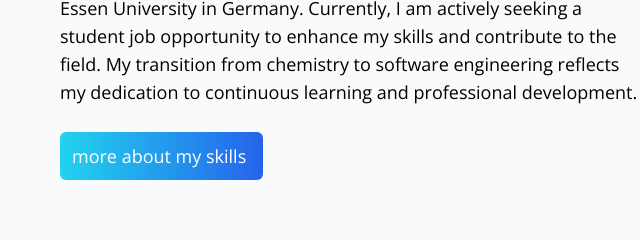
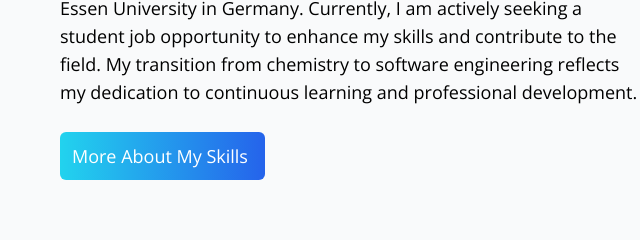
Before and after one commit to hossampy/MyPortfolio, a website: page index.html in a window 1280 px wide. Shown: the part 780-1020 px from the top of the page, 612-1252 px from the left. Drawn offline with nearby package versions, Linux system fonts and the light colour scheme; files that its build step writes are made by us from their sources; a web font is replaced by a local one.

Commit message:
skills in sm:

```diff
--- a/index.html
+++ b/index.html
@@ -82,7 +82,7 @@
        <p class="max-w-sm mx-auto mb-10 text-sm md:max-w-xl md:text-lg xl:text-xl "><span id="element"
          class=" text-4xl bg-gradient-to-r from-cyan-400 to-blue-600 bg-clip-text text-transparent font-bold capitalize"></span></p>
        <button
-               class="p-3 text-white rounded-full w-52 xl:w-60 bg-cyan-400 transition ease-in-out delay-300 hover:bg-gradient-to-r from-cyan-400 to-blue-600 text-lg mp-9  ">
+               class="p-3  text-white rounded-full w-52 xl:w-60 bg-cyan-400 transition ease-in-out delay-300 hover:bg-gradient-to-r from-cyan-400 to-blue-600 text-lg mp-9  ">
          <a href="#About">See More About Me</a>
        </button>
      </div>
@@ -115,7 +115,7 @@
 
            <!-- Link -->
            <div class="block mt-4">
-             <a href="#Skills" class="p-3 text-white rounded-md w-52 xl:w-60 transition ease-in-out delay-200 bg-gradient-to-r from-cyan-400 to-blue-600 text-lg mp-9 ">
+             <a href="#Skills" class="xl:p-3 mp-9 sm:bg-none capitalize hover:text-white text-blue-600 xl:text-white   rounded-md w-52 xl:w-60 underline md:no-underline md:bg-gradient-to-r from-cyan-400 to-blue-600 text-lg  ">
                 more about my skills
                <img src="images/icon-arrow.svg" alt="" class="inline pb-2" />
              </a>
```
Also changed, not shown: css/style.css.
